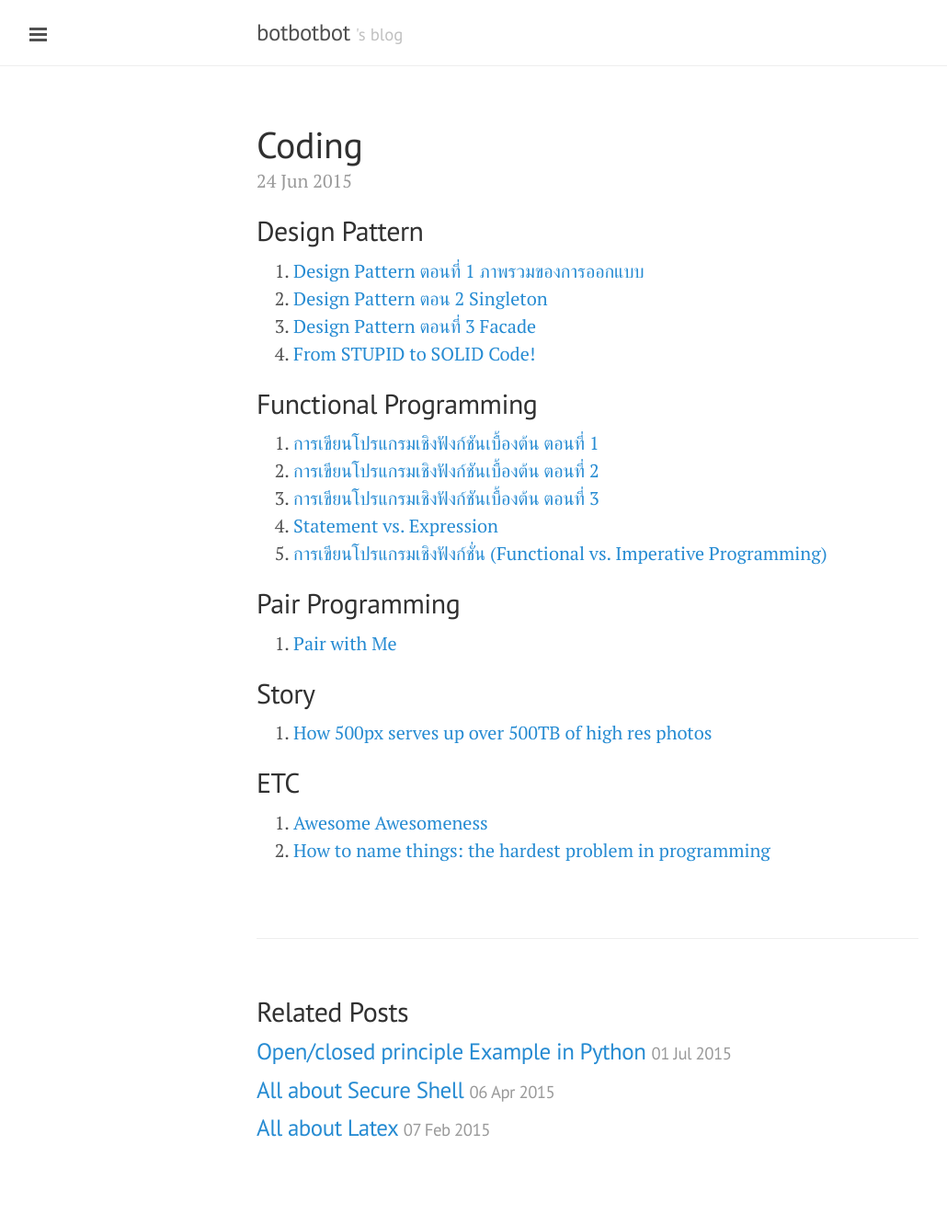
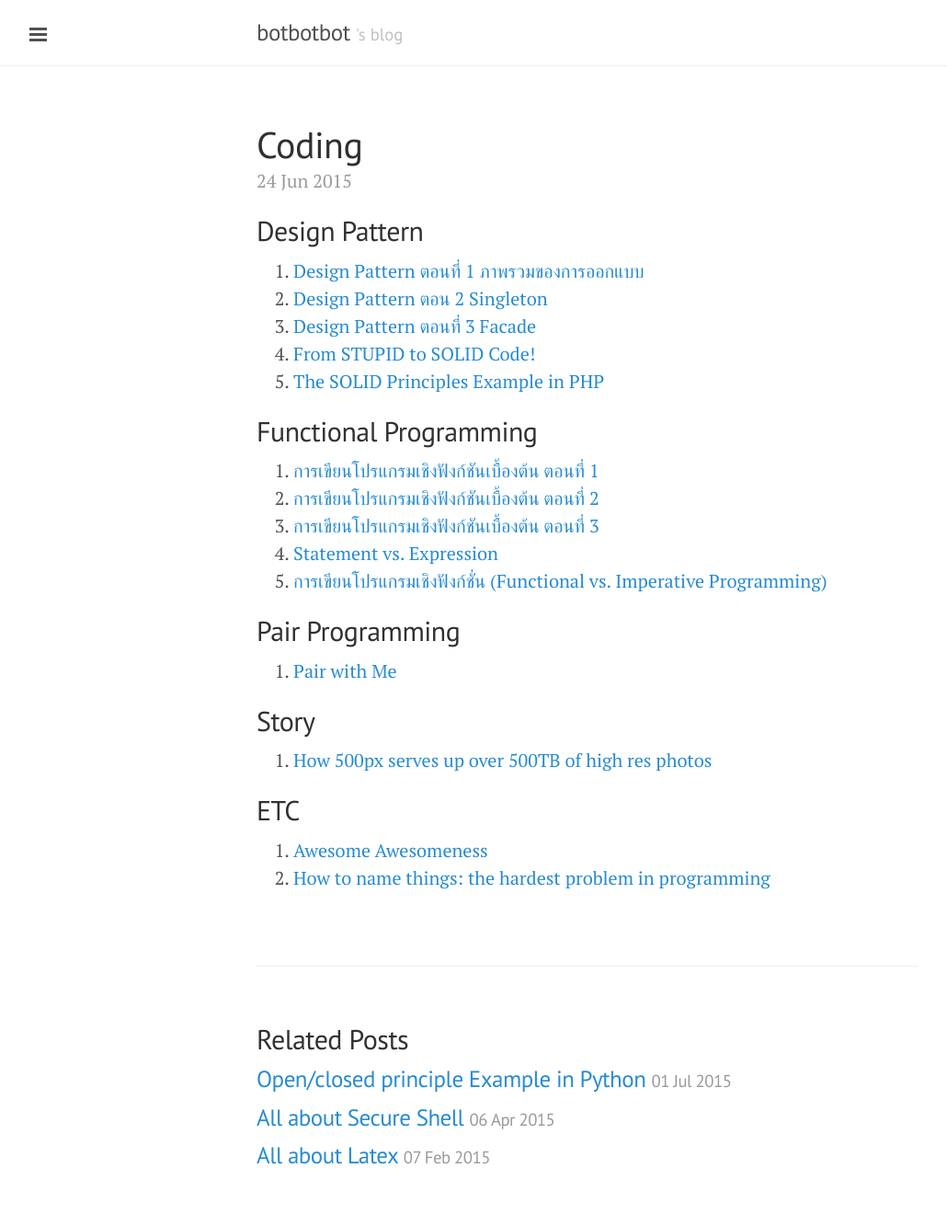
Before and after one commit to ibotdotout/ibotdotout.github.io, a Jekyll site: the page built from _posts/2015-06-24-coding.md, in a window 1280 px wide. Shown: the whole page at 92% size, without its empty margins (1-1031 px from the left). Built offline with Jekyll 4.4.1, drawn with Linux system fonts in a browser that asks for light colours; Markdown is read by kramdown in place of the engine named in the settings; before the commit the page ends 1302 px from its top, so only the background shows below that.

Commit message:
add SOLID

```diff
--- a/_posts/2015-06-24-coding.md
+++ b/_posts/2015-06-24-coding.md
@@ -8,10 +8,9 @@ permalink: coding
 ## Design Pattern
 1. [Design Pattern ตอนที่ 1 ภาพรวมของการออกแบบ](https://www.youtube.com/watch?v=XNQs1Z1qz64)
 2. [Design Pattern ตอน 2 Singleton](https://www.youtube.com/watch?v=7aTPriFeqwE)
-3. [Design Pattern ตอนที่ 3
-   Facade](https://www.youtube.com/watch?v=uk4KcSWVVW8)
-4. [From STUPID to SOLID
-   Code!](http://williamdurand.fr/2013/07/30/from-stupid-to-solid-code/#single-responsibility-principle)
+3. [Design Pattern ตอนที่ 3 Facade](https://www.youtube.com/watch?v=uk4KcSWVVW8)
+4. [From STUPID to SOLID Code!](http://williamdurand.fr/2013/07/30/from-stupid-to-solid-code/#single-responsibility-principle)
+5. [The SOLID Principles Example in PHP](http://code.tutsplus.com/series/the-solid-principles--cms-634)
 
 ## Functional Programming
 1. [การเขียนโปรแกรมเชิงฟังก์ชันเบื้องต้น ตอนที่ 1](https://www.youtube.com/watch?v=WFYfF-jjD70)
@@ -26,11 +25,8 @@ permalink: coding
 1. [Pair with Me](http://www.pairprogramwith.me)
 
 ## Story
-1. [How 500px serves up over 500TB of high res
-   photos](http://stackshare.io/500px/how-500px-serves-up-over-500tb-of-high-res-photos)
+1. [How 500px serves up over 500TB of high res photos](http://stackshare.io/500px/how-500px-serves-up-over-500tb-of-high-res-photos)
 
 ## ETC
-1. [Awesome
-   Awesomeness](https://github.com/bayandin/awesome-awesomeness)
-2. [How to name things: the hardest problem in
-   programming](http://www.slideshare.net/pirhilton/how-to-name-things-the-hardest-problem-in-programming)
+1. [Awesome Awesomeness](https://github.com/bayandin/awesome-awesomeness)
+2. [How to name things: the hardest problem in programming](http://www.slideshare.net/pirhilton/how-to-name-things-the-hardest-problem-in-programming)
```
